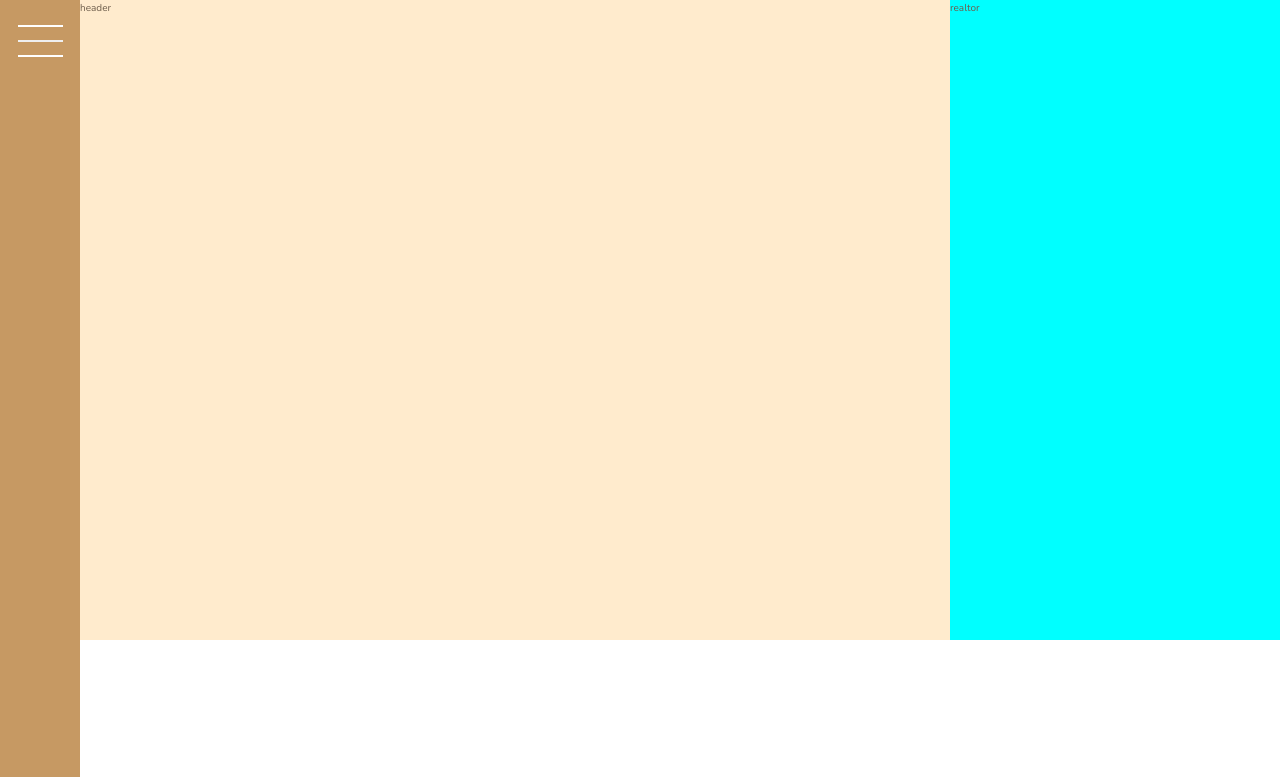
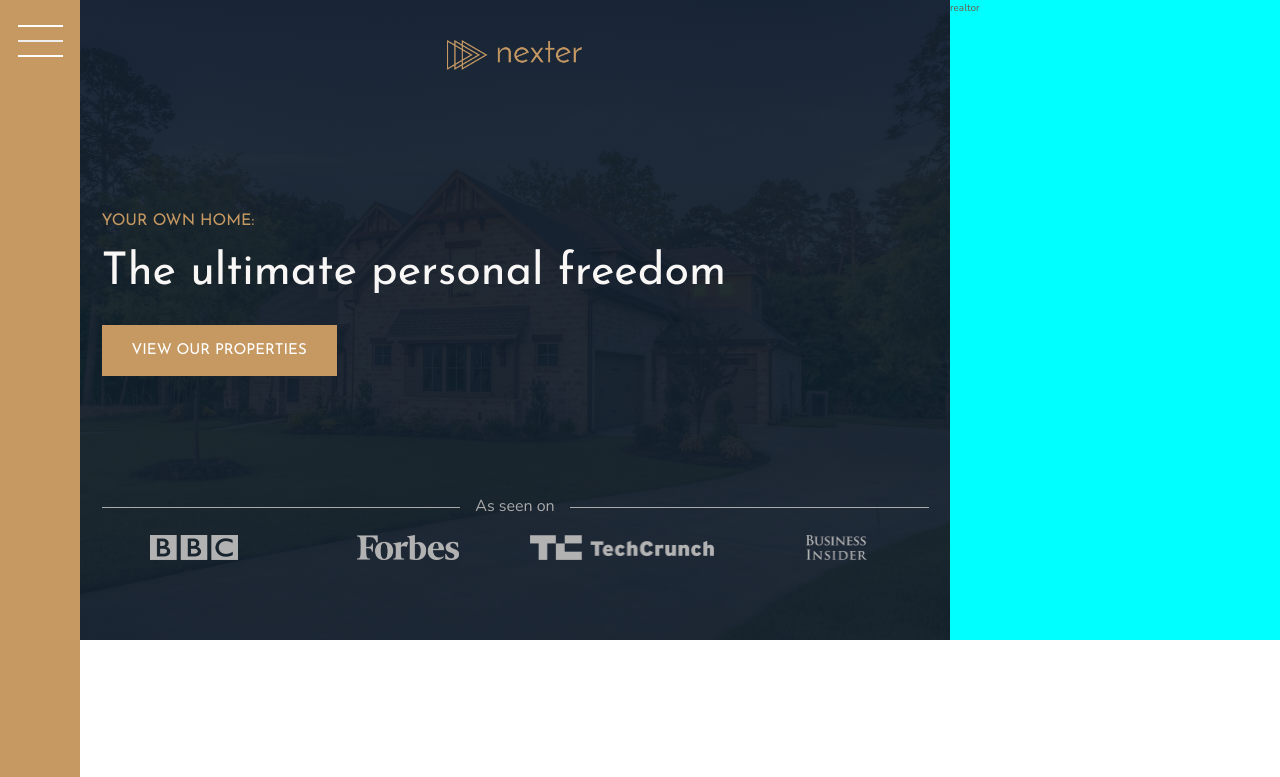
Before and after one commit to bechandrakant/realtors-project, a website: page index.html in a window 1280 px wide. Shown: the top 777 px of the page. Drawn offline with nearby package versions, Linux system fonts and the light colour scheme.

Commit message:
feat(header): implement header ui

```diff
--- a/index.html
+++ b/index.html
@@ -19,7 +19,19 @@
       <button class="btn-nav"></button>
     </div>
 
-    <header class="header">header</header>
+    <header class="header">
+      <img src="img/logo.png" alt="Nexter logo" class="header__logo" />
+      <h3 class="heading-3">Your own home:</h3>
+      <h1 class="heading-1">The ultimate personal freedom</h1>
+      <button class="cta header__btn">View our properties</button>
+      <div class="header__seenon-text">As seen on</div>
+      <div class="header__seenon-logos">
+        <img src="img/logo-bbc.png" alt="Seen on logo 1" />
+        <img src="img/logo-forbes.png" alt="Seen on logo 3" />
+        <img src="img/logo-techcrunch.png" alt="Seen on logo 3" />
+        <img src="img/logo-bi.png" alt="Seen on logo 4" />
+      </div>
+    </header>
 
     <div class="realtors">realtor</div>
 
--- a/sass/_header.scss
+++ b/sass/_header.scss
@@ -1,5 +1,59 @@
 .header {
-  background-color: blanchedalmond;
   grid-column: full-start / col-end 6;
   grid-row: 1 / 2;
+  background-image: linear-gradient(
+      rgba($color-secondary, 0.93),
+      rgba($color-secondary, 0.93)
+    ),
+    url(../img/hero.jpeg);
+  background-size: cover;
+  background-position: center;
+  padding: 8rem;
+  padding-top: 4rem;
+
+  display: grid;
+  grid-template-rows: 1fr min-content 6rem 1fr;
+  grid-template-columns: max-content;
+  row-gap: 1.5rem;
+  justify-content: center;
+
+  &__logo {
+    height: 3rem;
+    justify-self: center;
+  }
+
+  &__btn {
+    justify-self: start;
+    align-self: start;
+  }
+
+  &__seenon-text {
+    display: grid;
+    grid-template-columns: 1fr max-content 1fr;
+    column-gap: 1.5rem;
+    align-items: center;
+
+    font-size: 1.6rem;
+    color: $color-grey-light-2;
+
+    &::before,
+    &::after {
+      content: "";
+      height: 1px;
+      background-color: currentColor;
+      display: block;
+    }
+  }
+
+  &__seenon-logos {
+    display: grid;
+    grid-template-columns: repeat(4, 1fr);
+    justify-items: center;
+    column-gap: 3rem;
+
+    img {
+      height: 2.5rem;
+      filter: brightness(70%);
+    }
+  }
 }
--- a/sass/_typography.scss
+++ b/sass/_typography.scss
@@ -5,6 +5,9 @@
 
 .heading-1 {
   @extend %heading;
+  font-size: 4.5rem;
+  line-height: 1;
+  color: $color-grey-light-1;
 }
 
 .heading-2 {
```
Also changed, not shown: css/style.css.
